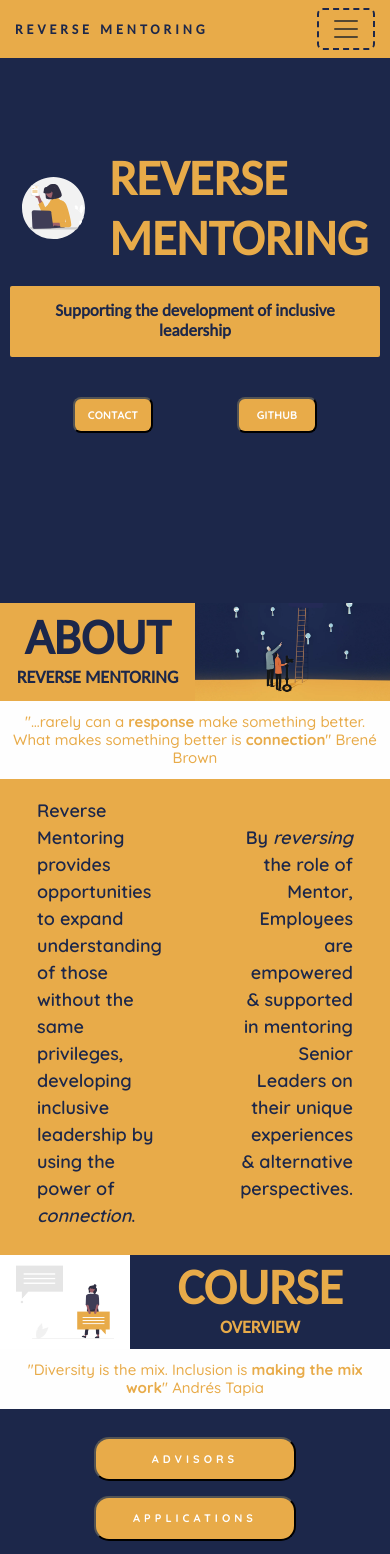
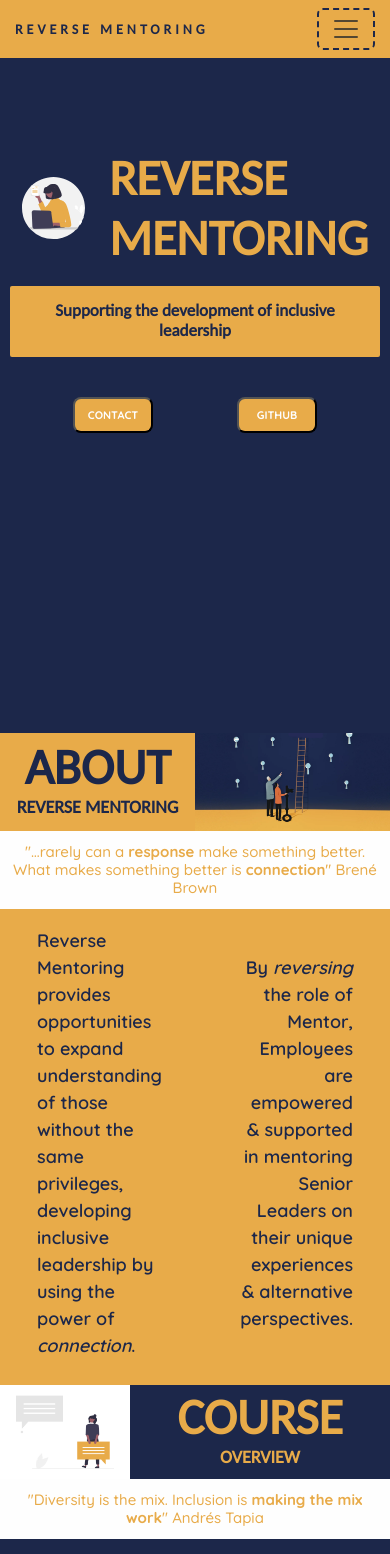
Before and after one commit to SkippyWalnuts/rev-mentoring-react, a React (Create React App) app: page / in a window 390 px wide. Shown: the top 1554 px of the page. Built offline with nearby package versions, Linux system fonts and the light colour scheme.

Commit message:
Edited About & Contact margins

```diff
--- a/src/About.css
+++ b/src/About.css
@@ -1,7 +1,7 @@
 .About {
     background-color: var(--secondary-color);
     color: var(--primary-color);
-    margin: 100px auto 0;
+    margin: 200px auto 0;
 }
 
 .About .p-right {
@@ -9,8 +9,10 @@
 }
 
 @media (max-width: 700px) {
- .About p {
-        font-size: 18px;
-
- }
+    .About {
+    margin: 300px auto 0;
 }
+    .About p {
+            font-size: 18px;
+}
+}
--- a/src/Contact.css
+++ b/src/Contact.css
@@ -1,5 +1,5 @@
 .Contact {
-    margin: 50px auto 230px;
+    margin: 50px auto;
 }
 
 .Contact button {
```
